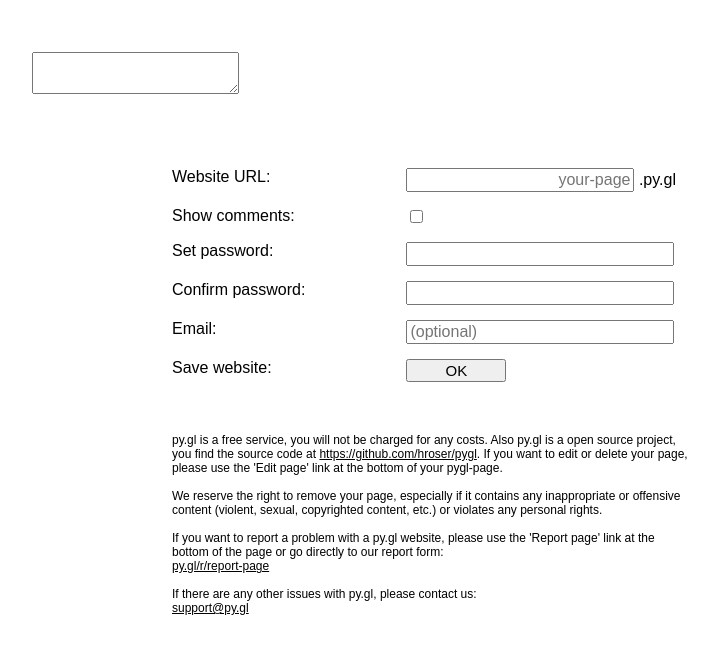
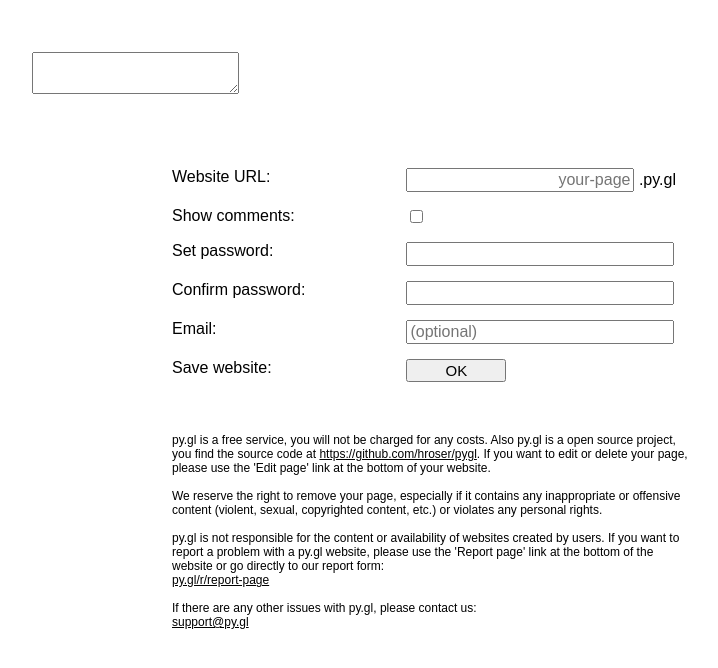
Before and after one commit to hroser/pygl, a Python web app: template templates/create-page-en.html in a window 1280 px wide. Shown: the top 668 px of the page, without its empty margins (208-926 px from the left). Run offline with Jinja, Linux system fonts and the light colour scheme; the template is opened without the code that fills it, so the values that code supplies are empty; some libraries are stand-ins or nearby versions.

Commit message:
update create-page-en

```diff
--- a/templates/create-page-en.html
+++ b/templates/create-page-en.html
@@ -547,11 +547,11 @@ function jumptoanchor(anchor){
 		<div class="centerinfo">
 		py.gl is a free service, you will not be charged for any costs.
 		Also py.gl is a open source project, you find the source code at <a href="https://github.com/hroser/pygl" style="color: black;">https://github.com/hroser/pygl</a>.
-		If you want to edit or delete your page, please use the 'Edit page' link at the bottom of your pygl-page.
+		If you want to edit or delete your page, please use the 'Edit page' link at the bottom of your website.
 		<br><br>
 		We reserve the right to remove your page, especially if it contains any inappropriate or offensive content (violent, sexual, copyrighted content, etc.) or violates any personal rights.
 		<br><br>
-		If you want to report a problem with a py.gl website, please use the 'Report page' link at the bottom of the page or go directly to our report form:
+		py.gl is not responsible for the content or availability of websites created by users. If you want to report a problem with a py.gl website, please use the 'Report page' link at the bottom of the website or go directly to our report form:
 		<br>
 		<a href="http://py.gl/r/report-page" style="color: black;">py.gl/r/report-page</a>
 		<br><br>
```
